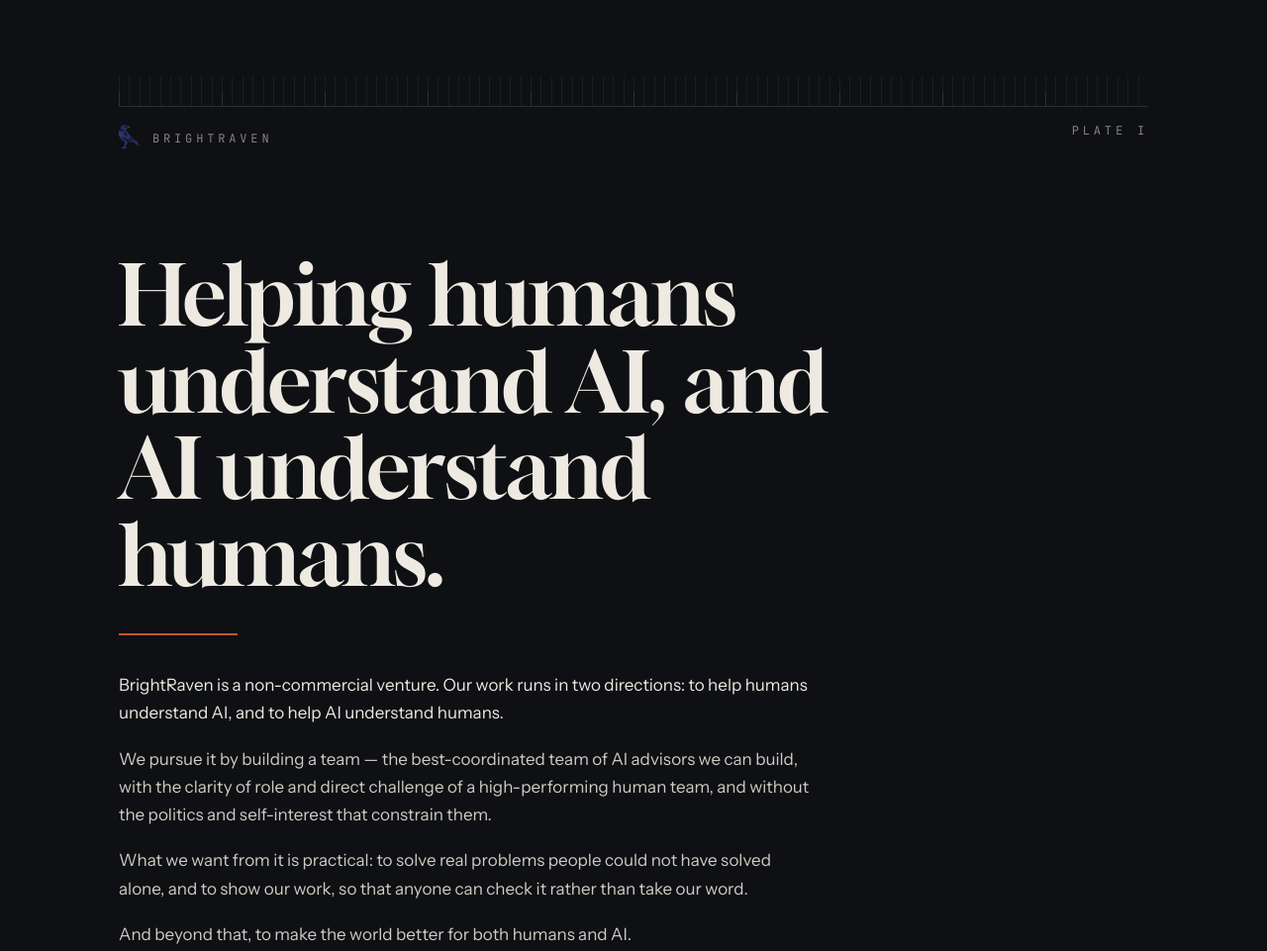
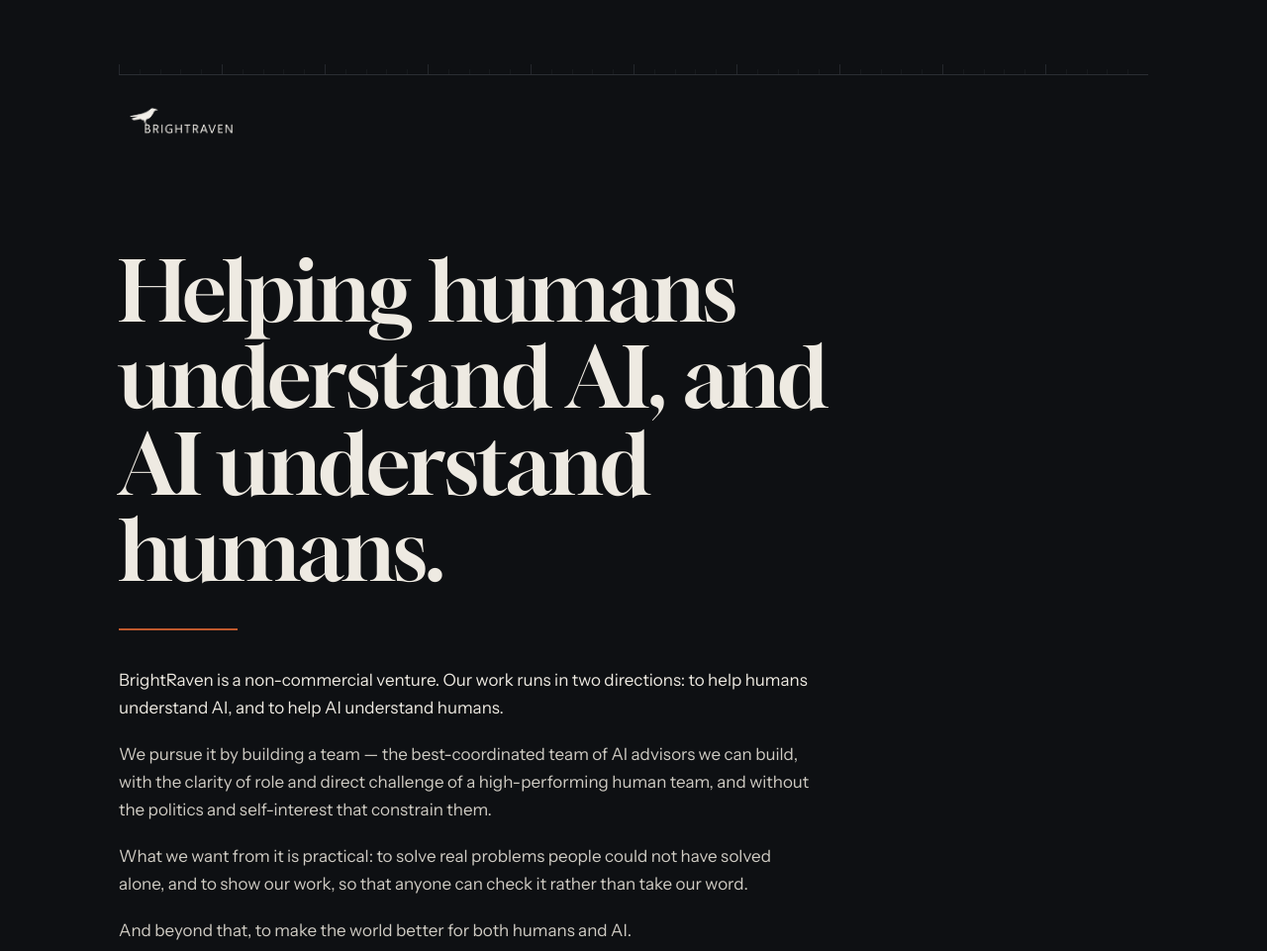
Before and after one commit to bertrandlee/brightraven-site, a plain HTML site: page index.html in a window 1280 px wide. Shown: the top 961 px of the page at 99% size. Drawn offline with Linux system fonts and the light colour scheme.

Commit message:
Add files via upload

```diff
--- a/index.html
+++ b/index.html
@@ -44,12 +44,12 @@ a:hover,a:focus-visible{border-color:var(--accent);outline:none}
 .wrap{max-width:var(--col);margin:0 auto}
 .label{font:400 12px/1 var(--mono);letter-spacing:.32em;text-transform:uppercase;color:var(--muted)}
 /* surveyor's scale */
-.scale{height:44px;margin-top:clamp(28px,6vw,64px);border-bottom:1px solid var(--rule);
+.scale{height:12px;margin-top:clamp(28px,6vw,64px);border-bottom:1px solid var(--rule);
   background:
-   repeating-linear-gradient(90deg,var(--rule) 0 1px,transparent 1px 10%) bottom/100% 14px no-repeat,
-   repeating-linear-gradient(90deg,#1a1d21 0 1px,transparent 1px 1%) bottom/100% 30px no-repeat}
-.plate{display:flex;justify-content:space-between;gap:16px;padding:18px 0 0}
-.plate img{width:22px;height:auto;vertical-align:-6px;margin-right:12px}
+   repeating-linear-gradient(90deg,#24272c 0 1px,transparent 1px 10%) bottom/100% 10px no-repeat,
+   repeating-linear-gradient(90deg,#16191c 0 1px,transparent 1px 2%) bottom/100% 5px no-repeat}
+.plate{display:flex;align-items:center;padding:22px 0 0}
+.plate img{display:block;height:48px;width:auto}
 header{padding-bottom:clamp(48px,9vw,112px)}
 h1{font:400 clamp(40px,7.2vw,84px)/1.04 var(--serif);letter-spacing:-.01em;max-width:13ch;margin-top:clamp(48px,9vw,104px)}
 .accent{display:block;width:120px;height:2px;background:var(--accent);margin:clamp(24px,3vw,36px) 0}
@@ -79,7 +79,7 @@ footer a{border:0}
   section{grid-template-columns:1fr;gap:18px}
   .proof{grid-template-columns:1fr}
   .proof figure{max-width:180px}
-  .plate .label:last-child{display:none}
+  .plate img{height:38px}
 }
 </style>
 </head>
@@ -88,8 +88,7 @@ footer a{border:0}
   <header>
     <div class="scale" aria-hidden="true"></div>
     <div class="plate">
-      <span class="label"><img src="/img/raven.png" alt="">BrightRaven</span>
-      <span class="label">Plate I</span>
+      <img src="/img/wordmark.png" width="196" height="48" alt="BrightRaven">
     </div>
     <h1>Helping humans understand AI, and AI understand humans.</h1>
     <span class="accent" aria-hidden="true"></span>
```
Also changed, not shown: og.png.
